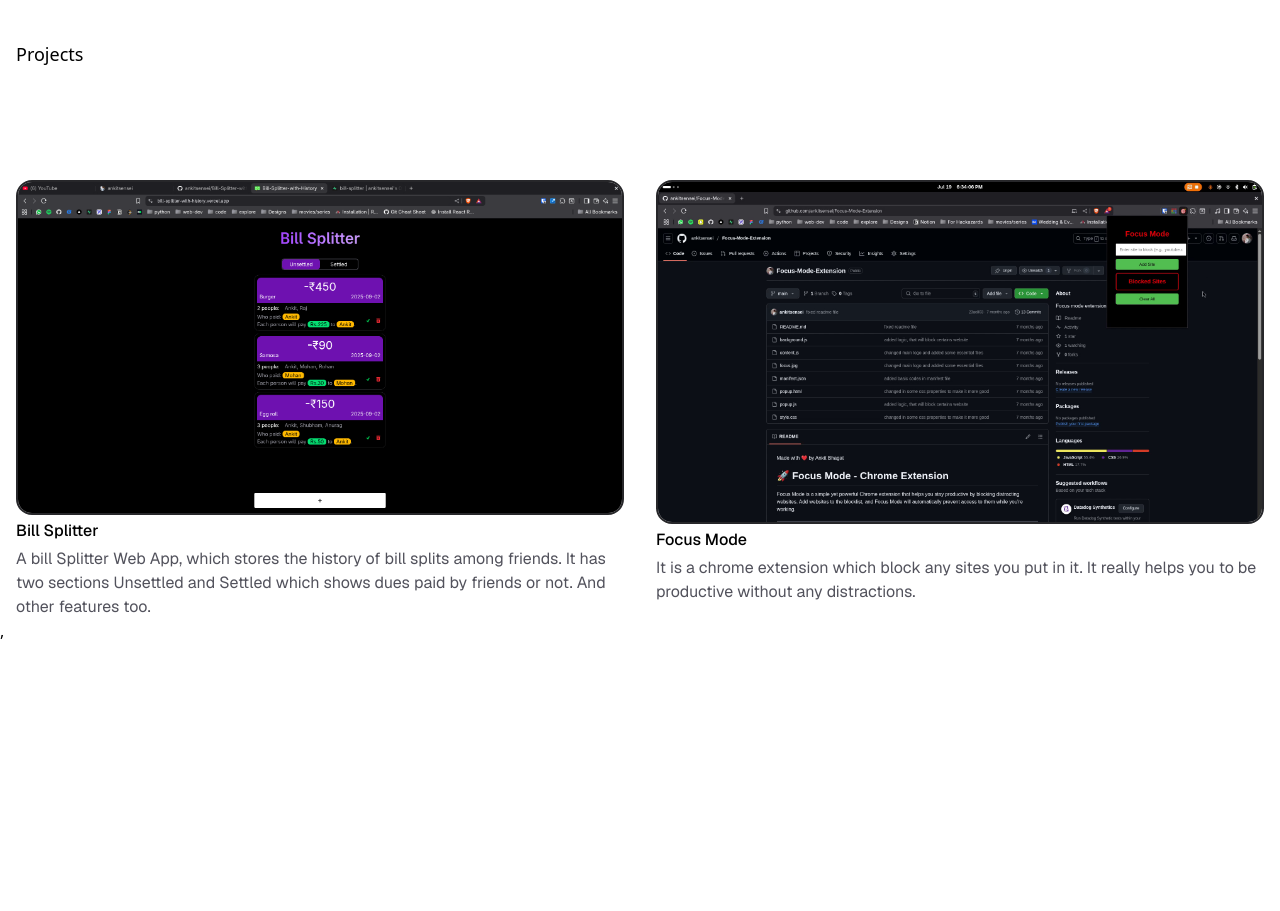
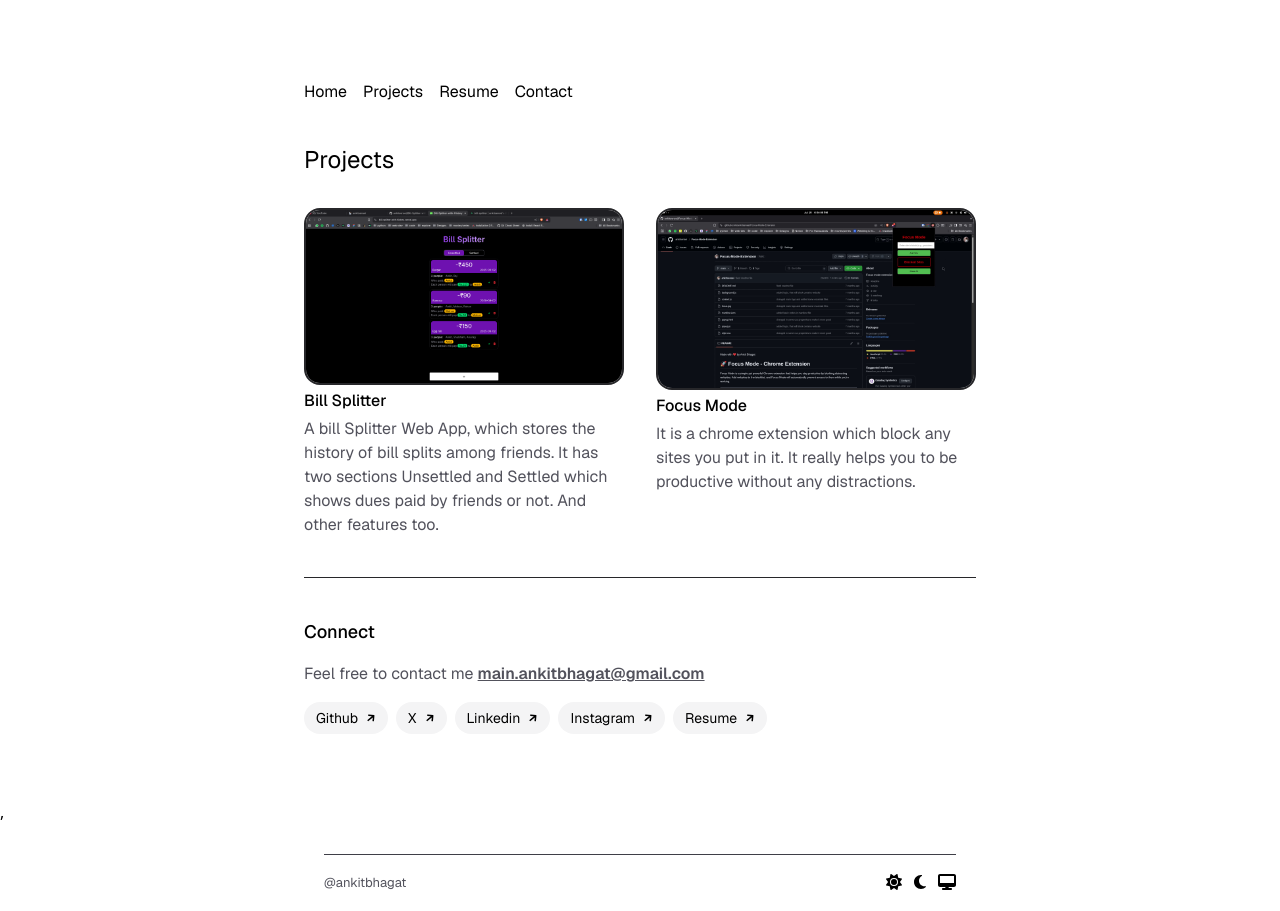
Before and after one commit to ankitsensei/ankitbhagat-portfolio, a React (Vite) app: page /projects in a window 1280 px wide. Before the commit the page ends 800 px from the top, so only its background shows below. Built offline with nearby package versions, Linux system fonts and the light colour scheme; a web font is replaced by a local one.

Commit message:
Project page

```diff
--- a/src/App.tsx
+++ b/src/App.tsx
@@ -13,7 +13,6 @@ const App = () => {
         <div className='h-full flex flex-col pt-20 w-full max-w-2xl mx-auto font-geist'>
           <Home />
         </div>
-
       </motion.div>
     </ThemeProvider>
   )
--- a/src/components/Connect.tsx
+++ b/src/components/Connect.tsx
@@ -7,7 +7,7 @@ const Connect = () => {
       initial={{ opacity: 0, y: 10 }}
       animate={{ opacity: 1, y: 0 }}
       transition={{ duration: 0.8, ease: "easeOut" }}
-      className='px-4 flex flex-col gap-4'>
+      className='flex flex-col gap-4'>
       <h2 className="text-lg font-medium">Connect</h2>
       <p className="text-md text-zinc-600 dark:text-zinc-300">Feel free to contact me <a href="mailto:main.ankitbhagat@gmail.com"
         className="underline font-semibold">main.ankitbhagat@gmail.com</a></p>
--- a/src/components/ProjectsComp.tsx
+++ b/src/components/ProjectsComp.tsx
@@ -14,7 +14,7 @@ const ProjectsComp = ({ image, heading, description, onImageClick }: ProjectProp
     <ThemeProvider>
       <motion.div
         className=" bg-white dark:bg-black w-full h-full text-black dark:text-white">
-        <div className='h-full flex flex-col pt-20 w-full max-w-2xl mx-auto font-geist'>
+        <div className='h-full flex flex-col w-full max-w-2xl mx-auto font-geist'>
           <div className="flex flex-col mt-8 gap-1">
             <img src={image} alt={heading || "Project image"} className="rounded-2xl border-2 border-zinc-800"
               onClick={() => onImageClick && onImageClick(image)} />
--- a/src/pages/Projects.tsx
+++ b/src/pages/Projects.tsx
@@ -1,10 +1,12 @@
 import { useState, useEffect } from 'react';
 import { motion, AnimatePresence } from "motion/react"
 
-// import { useState } from "react";
 import ProjectComp from "../components/ProjectsComp"
+import Navbar from '../components/Navbar';
 import FocusMode from "../assets/imgs/focusModeExtension.png"
 import BillSplitter from "../assets/imgs/Bill-splitter.png"
+import Connect from '../components/Connect';
+import Footer from '../components/Footer';
 
 const Projects = () => {
   const [previewImage, setPreviewImage] = useState<string | null>(null);
@@ -22,19 +24,22 @@ const Projects = () => {
   }, []);
 
   return (
-    <>
+    <div className='h-screen flex flex-col w-full mx-auto pt-20 font-geist bg-white dark:bg-black text-black dark:text-white'>
+      <div className='max-w-2xl h-full flex flex-col justify-between mx-auto'>
+        <Navbar />
         <motion.div
           initial={{ opacity: 0, y: 10 }}
           animate={{ opacity: 1, y: 0 }}
           transition={{ duration: 0.8, ease: "easeOut" }}
-        className="mt-10 px-4  w-full h-full bg-white dark:bg-black">
-        <h1 className="text-lg font-medium">Projects</h1>
+          className="w-full h-full bg-white dark:bg-black">
+          <h1 className="text-2xl">Projects</h1>
           <div className="grid grid-cols-1 sm:grid-cols-2 gap-8">
             <ProjectComp image={BillSplitter} heading='Bill Splitter' description='A bill Splitter Web App, which stores the history of bill splits among friends. It has two sections Unsettled and Settled which shows dues paid by friends or not. And other features too.' onImageClick={setPreviewImage} />
             <ProjectComp image={FocusMode} heading='Focus Mode' description='It is a chrome extension which block any sites you put in it. It really helps you to be productive without any distractions.' onImageClick={setPreviewImage} />
           </div>
 
         </motion.div >
+
         {/* Image Preview Popup */}
         <AnimatePresence>
           {previewImage && (
@@ -57,7 +62,11 @@ const Projects = () => {
             </motion.div>
           )}
         </AnimatePresence>
-    </>
+        <hr className='text-zinc-800 my-10' />
+        <Connect />
+        <Footer />
+      </div>
+    </div>
   )
 }
 
```
Lines whose indentation alone changed are shown as unchanged.
